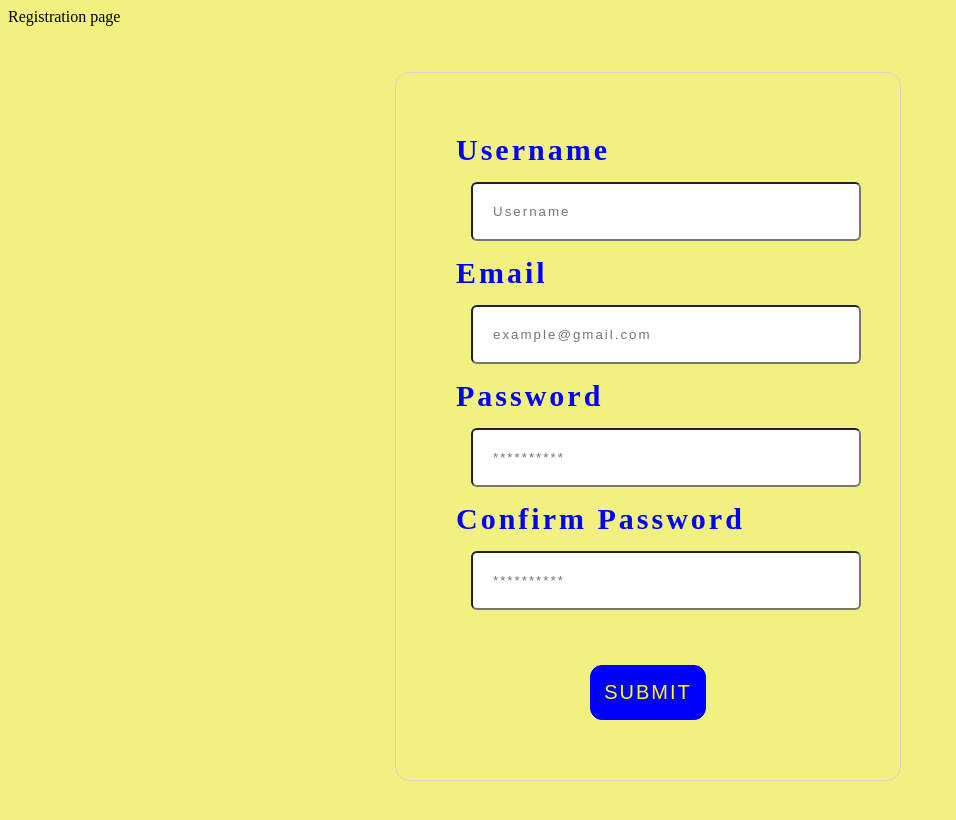
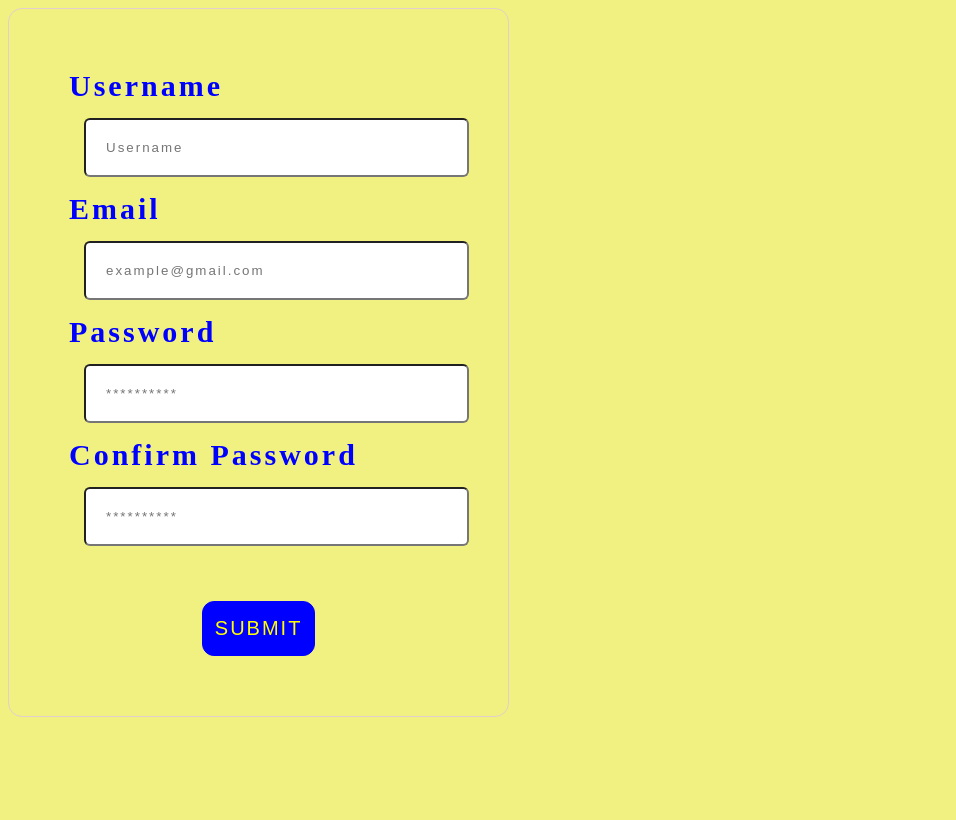
Before and after one commit to julichkaD/React-practice, a React (Create React App) app in the folder react-practice/: page / in a window 1280 px wide. Shown: the top 820 px of the page, without its empty margins (0-956 px from the left). Built offline with nearby package versions, Linux system fonts and the light colour scheme; the HTML template or start-up script is replaced by a standard one.

Commit message:
Added Routes

```diff
--- a/react-practice/src/App.js
+++ b/react-practice/src/App.js
@@ -1,17 +1,22 @@
 import React from "react";
+import FormValidation from "./FormValidation";
 import "./App.css"
-import FormValidation from "./FormValidation";
+import { BrowserRouter as Router, Routes, Route } from "react-router-dom";
+import HomePage from "./HomePage";
+import AboutPage from "./AboutPage";
 
 
 
 function App() {
   return (
-    <>
-      <header>Registration page</header>
-      <div className="App">
-        <FormValidation />
-      </div>
-    </>
+    // <Link to="/home"></Link>
+    <Router>
+      <Routes>
+    <Route path="/" element={<FormValidation />}/>
+    <Route path="/home-page" element={<HomePage />} />
+  <Route path="/about-page" element={<AboutPage />} />
+      </Routes>
+    </Router>
   );
 }
 
```
